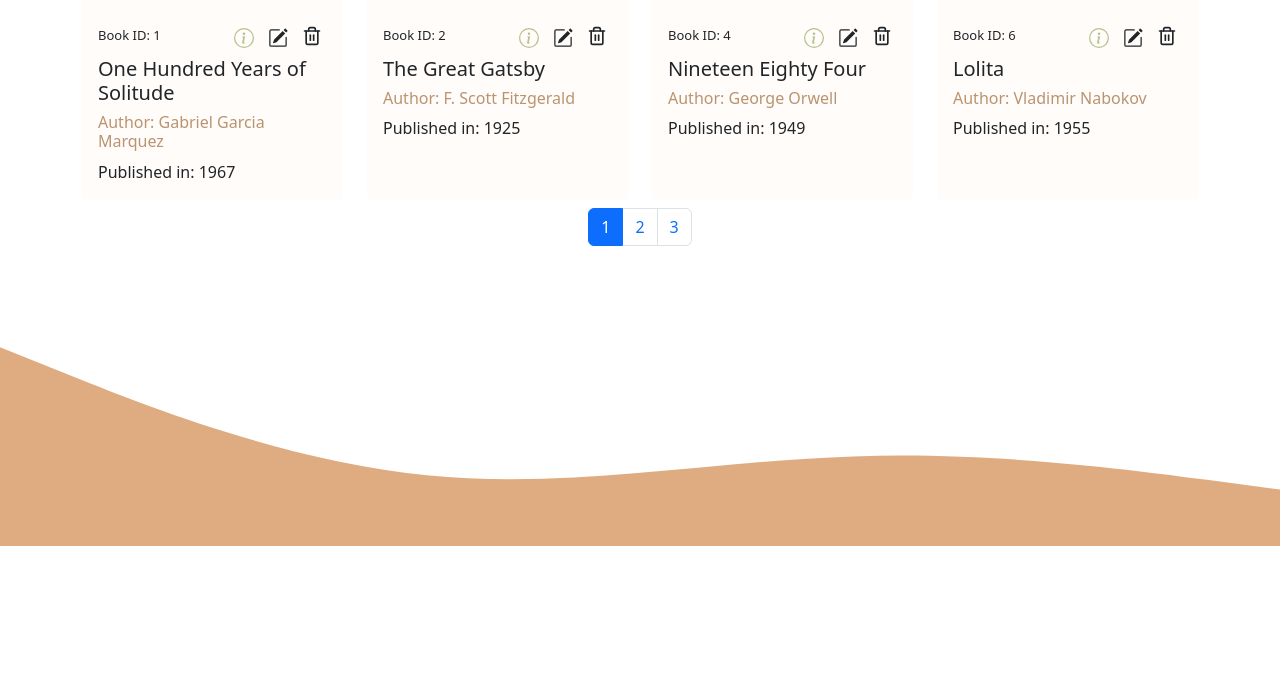
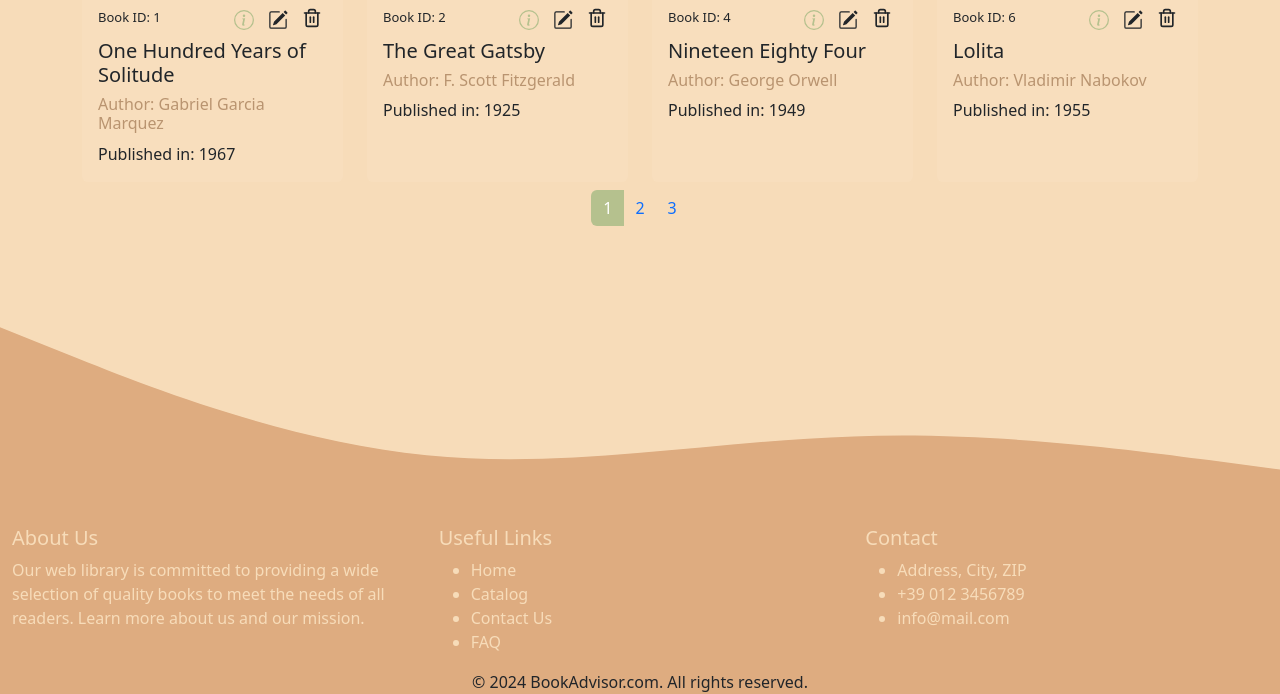
Before and after one commit to miaansaloni/PHP-Library, a PHP site: page /PHP-Library/index.php in a window 1280 px wide. Shown: the part 675-1369 px from the top of the page. Before the commit the page ends 1221 px from the top, so only its background shows below. Run offline with PHP 8.4, Linux system fonts and the light colour scheme; data comes from the database, SQL or seed files in the repository.

Commit message:
style fixes

```diff
--- a/edit.php
+++ b/edit.php
@@ -71,7 +71,7 @@ include __DIR__ . '/includes/init.php';
         <input class="w-50" type="text" id="genere" name="genere" value="<?= $libri['genere'] ?>"><br><br>
         <label class="mt-2 fw-bold h6" for="copertina">Cover:</label><br>
         <input class="w-50" type="text" id="copertina" name="copertina" value="<?= $libri['copertina'] ?>"><br><br>
-        <button type="submit" class="btn btn-outline-warning w-25 mt-3">Edit</button>
+        <button type="submit" class="btn searchBTN w-25 mt-3">Edit</button>
     </form>
 </div><?php
 include __DIR__ . '/includes/end.php';
--- a/includes/end.php
+++ b/includes/end.php
@@ -1,6 +1,39 @@
 </div>
 <footer>
-<svg style="position: absolute;" xmlns="http://www.w3.org/2000/svg" viewBox="0 0 1440 320"><path fill="#DEAC80" fill-opacity="1" d="M0,96L80,128C160,160,320,224,480,240C640,256,800,224,960,218.7C1120,213,1280,235,1360,245.3L1440,256L1440,320L1360,320C1280,320,1120,320,960,320C800,320,640,320,480,320C320,320,160,320,80,320L0,320Z"></path></svg>
+<svg  xmlns="http://www.w3.org/2000/svg" viewBox="0 0 1440 320"><path fill="#DEAC80" fill-opacity="1" d="M0,96L80,128C160,160,320,224,480,240C640,256,800,224,960,218.7C1120,213,1280,235,1360,245.3L1440,256L1440,320L1360,320C1280,320,1120,320,960,320C800,320,640,320,480,320C320,320,160,320,80,320L0,320Z"></path></svg>
+<div class="container-fluid">
+    <div class="row">
+            <div class="col about">
+                <h5 class="footer-h">About Us</h5>
+                <p>Our web library is committed to providing a wide selection of quality books to meet the needs of all readers. Learn more about us and our mission.</p>
+                <ul class="socials">
+                    <!-- <li><a href="#"><i class="fab fa-facebook"></i></a></li>
+                    <li><a href="#"><i class="fab fa-twitter"></i></a></li>
+                    <li><a href="#"><i class="fab fa-instagram"></i></a></li> -->
+                </ul>
+            </div>
+            <div class="col links">
+                <h5 class="footer-h">Useful Links</h5>
+                <ul>
+                    <li><a href="#">Home</a></li>
+                    <li><a href="#">Catalog</a></li>
+                    <li><a href="#">Contact Us</a></li>
+                    <li><a href="#">FAQ</a></li>
+                </ul>
+            </div>
+            <div class="col contact">
+                <h5 class="footer-h">Contact</h5>
+                <ul>
+                    <li><i class="fas fa-map-marker-alt"></i> Address, City, ZIP</li>
+                    <li><i class="fas fa-phone"></i> +39 012 3456789</li>
+                    <li><i class="fas fa-envelope"></i> info@mail.com</li>
+                </ul>
+            </div>
+        </div>
+</div>
 </footer>
+<div class="footer-bottom text-center" style="background-color: #DEAC80;">
+    &copy; 2024 BookAdvisor.com. All rights reserved.
+</div>
 </body>
 </html>
--- a/includes/init.php
+++ b/includes/init.php
@@ -12,6 +12,10 @@
 .navbar{
   background-color: #DEAC80;
 }
+
+body{
+  background-color: #F7DCB9;
+}
 .headerTop{
   display: flex;
   justify-content: end;
@@ -24,12 +28,17 @@
   font-size: 35px;
   line-height: 1.2;
   position: absolute;
+  color: #F7DCB9;
 }
-
 .searchBTN{
-  border: 1px solid #DEAC80;
-  color: #DEAC80;
+  border: 1px solid #B5C18E;
+  color: #B5C18E;
   margin-inline-start: 1rem;
+}
+.searchBTN:hover{
+  border: 1px solid #B5C18E;
+  color: white;
+  background-color: #B5C18E;
 }
 
 .detailsBTN{
@@ -53,6 +62,80 @@ h2{
 h1, h2, h3, h4, h5, h6, .h1, .h2, .h3, .h4, .h5, .h6 {
   color: #B99470;
 }
+
+footer .container-fluid{
+  background-color: #DEAC80;
+}
+
+footer{
+  color: #F7DCB9;
+}
+.footer-h{
+  color: #F7DCB9;
+}
+
+a{
+  text-decoration: none;
+  color: #F7DCB9;
+}
+@media (width < 576px) {
+.headerTop{
+display: none;
+}
+h2{
+  font-size: 30px;
+}
+}
+@media (width >= 576px) {
+.headerTop{
+padding: 10px;
+line-height: 1;
+font-size: 15px;
+}
+h2{
+  font-size: 35px;
+}
+}
+@media (width >= 768px) {
+  .headerTop{
+padding: 10px;
+line-height: 1.1;
+font-size: 20px;
+}
+h2{
+  font-size: 35px;
+}
+}
+@media (width >= 992px) {
+  .headerTop{
+  display: flex;
+  justify-content: end;
+  padding: 10px;
+  margin: 0;
+  color: white;
+  text-align: end;
+  font-weight: bold;
+  font-size: 30px;
+  line-height: 1.2;
+  position: absolute;
+}
+}
+@media (width >= 1200px) {
+  .headerTop{
+  display: flex;
+  justify-content: end;
+  padding-inline: 2rem;
+  padding-top: 2rem;
+  margin: 0;
+  color: white;
+  text-align: end;
+  font-weight: bold;
+  font-size: 35px;
+  line-height: 1.2;
+  position: absolute;
+}
+}
+
 </style>
   </head>
 
@@ -69,7 +152,7 @@ h1, h2, h3, h4, h5, h6, .h1, .h2, .h3, .h4, .h5, .h6 {
           <a class="nav-link active text-white fw-bold" aria-current="page" href="http://localhost/PHP-Library/">HOME</a>
         </li>
         <li class="nav-item">
-          <a class="nav-link text-white" href="/PHP-Library/add.php">Add your favourite book</a>
+          <a class="nav-link text-white" href="/PHP-Library/add.php">Share your favourite book!</a>
         </li>
         <!-- <li class="nav-item dropdown">
           <a class="nav-link dropdown-toggle" href="#" id="navbarDropdown" role="button" data-bs-toggle="dropdown" aria-expanded="false">
--- a/index.php
+++ b/index.php
@@ -39,7 +39,7 @@ Either way you're in the right place!
     <div class="container">
         <div class="row">
              <?php foreach ($stmt as $line) {?>
-             <div class="my-2 col-lg-3">
+             <div class="my-2 col-xs-6 col-sm-6 col-sm-4 col-md-4 col-lg-3">
                 <div class="card h-100">
                  <img src=<?="$line[copertina]"?> class="card-img-top" alt="">
                  <div class="card-body">
@@ -62,11 +62,13 @@ Either way you're in the right place!
     </div>
 <nav>
     <ul class="pagination justify-content-center">
-        <?php for ($i = 1; $i <= $totalPages; $i++) {?>
-            <li class="page-item <?= $i === $current_page ? 'active' : '' ?>">
-                <a class="page-link" href="?page=<?= $i ?><?= isset($_GET['search']) ? '&search=' . $_GET['search'] : '' ?>"><?= $i ?></a>
-            </li>
-        <?php }?>
+    <?php for ($i = 1; $i <= $totalPages; $i++) {?>
+    <li class="page-item <?= $i === $current_page ? 'active' : '' ?>">
+        <a class="page-link" href="?page=<?= $i ?><?= isset($_GET['search']) ? '&search=' . $_GET['search'] : '' ?>" style="background-color: <?= $i === $current_page ? '#B5C18E' : 'transparent' ?>; border: transparent"><?= $i ?></a>
+    </li>
+    <?php }?>
+
+
     </ul>
 </nav>
 </div>
```
